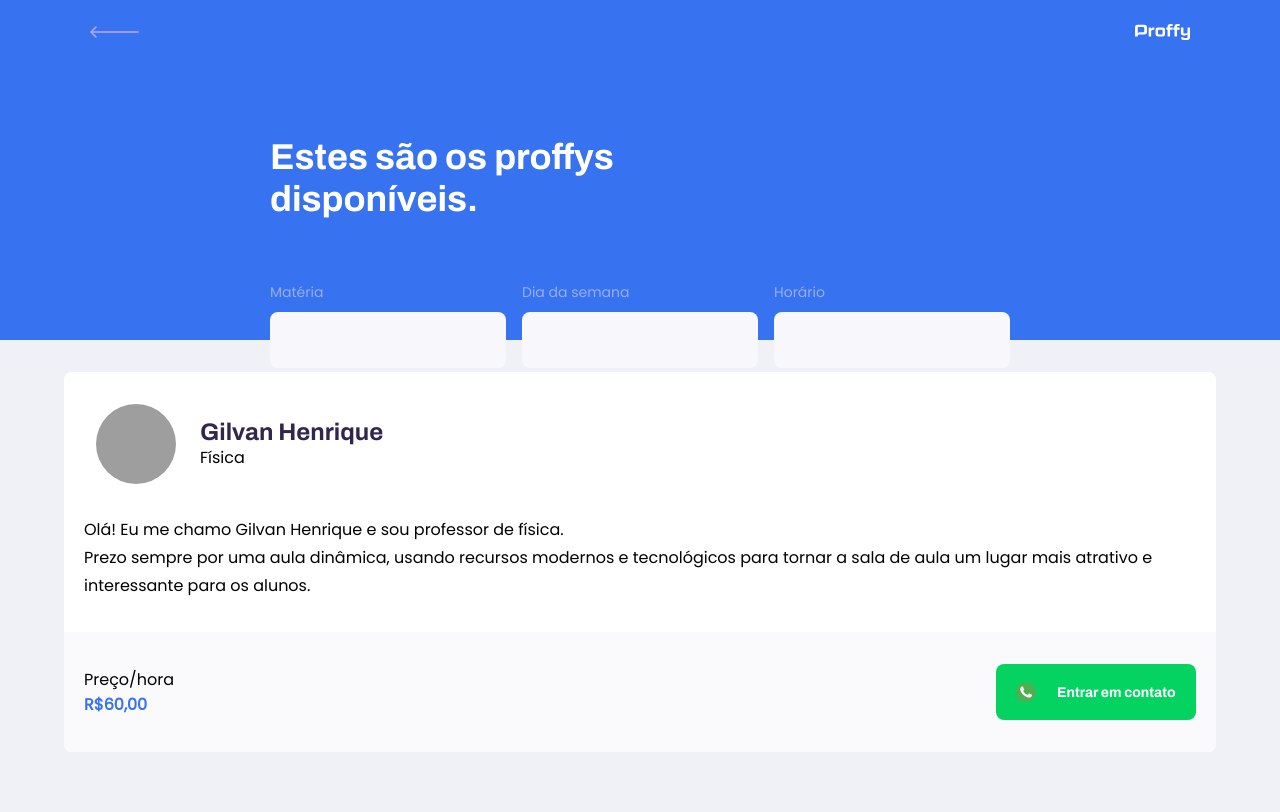
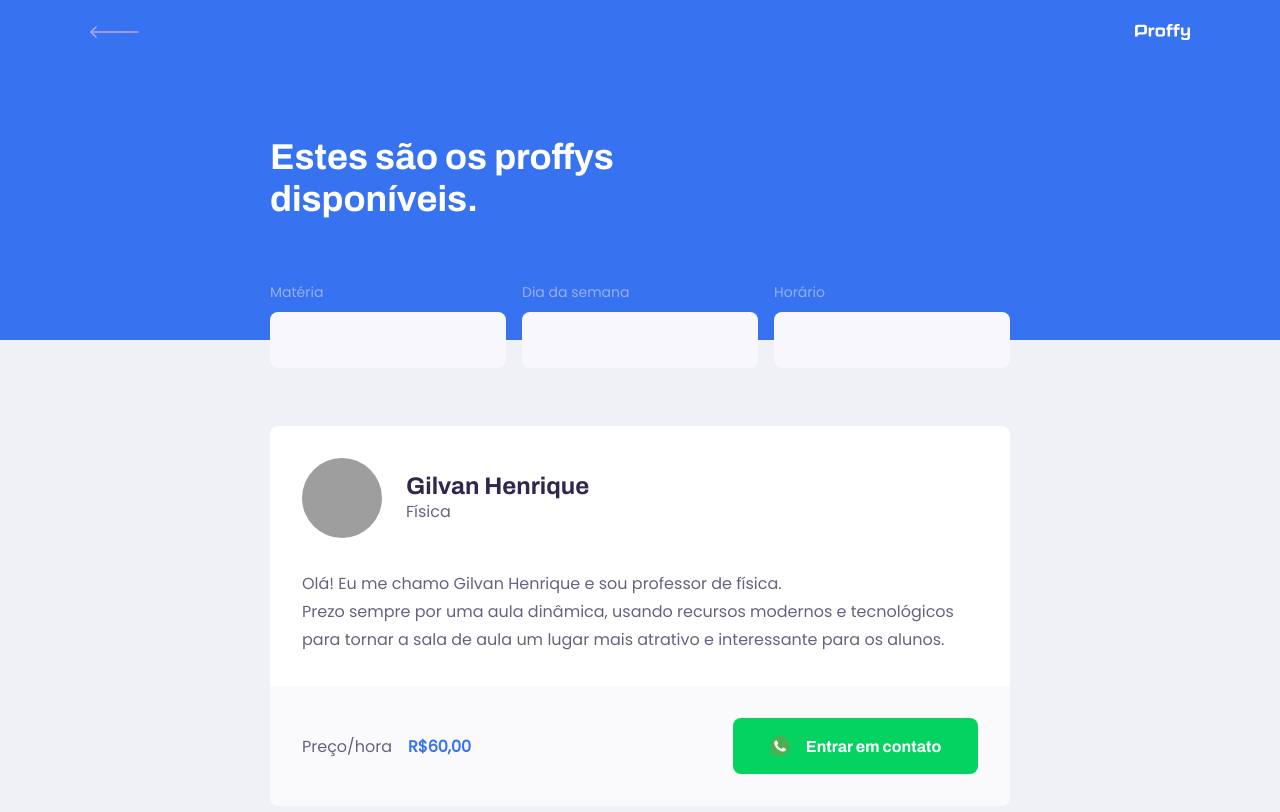
Before and after one commit to gilvanhenriqued/proffyweb, a React (Create React App) app: page /study in a window 1280 px wide. Shown: the top 812 px of the page. Built offline with nearby package versions, Linux system fonts and the light colour scheme; grey boxes are pictures that could not be loaded.

Commit message:
teacher list style to desktop

```diff
--- a/src/assets/styles/global.css
+++ b/src/assets/styles/global.css
@@ -46,6 +46,7 @@
 button,
 textarea {
   font: 500 1.6rem Poppins;
+  color: var(--color-text-base);
 }
 
 .container {
@@ -55,6 +56,7 @@
 
 ::selection {
   background: var(--color-primary-darker);
+  color: var(--color-title-in-primary);
 }
 
 @media (min-width: 700px) {
--- a/src/pages/TeacherList/styles.css
+++ b/src/pages/TeacherList/styles.css
@@ -67,7 +67,7 @@
   background: var(--color-box-base);
   border: 1px solid var(--color-line-white);
   border-radius: 0.8rem;
-  margin-top: 2,4rem;
+  margin-top: 2.2rem;
   overflow: hidden;
 }
 
@@ -157,6 +157,33 @@
     margin-top: 0;
   }
 
+  #page-teacher-list main {
+    padding: 3.2rem 0;
+    max-width: 74rem;
+  }
 
+  .teacher-item header,
+  .teacher-item footer {
+    padding: 3.2rem;
+  }
+
+  .teacher-item > p {
+    padding: 0 3.2rem;
+  }
+
+  .teacher-item footer p strong {
+    display: initial;
+    margin-left: 1.6rem;
+  }
+
+  .teacher-item footer button {
+    width: 24.5rem;
+    font-size: 1.6rem;
+    justify-content: center;
+  }
+
+  .teacher-item footer button img {
+    margin-right: 1.6rem;
+  }
 
 }
```
